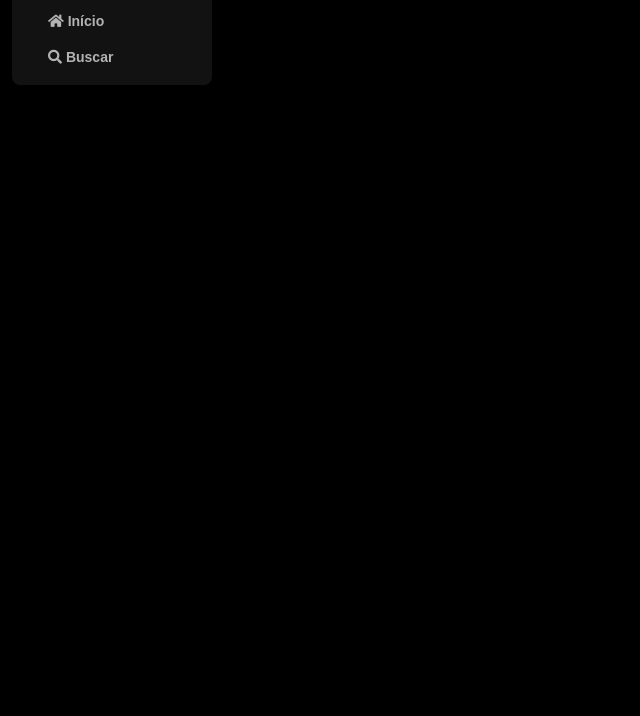
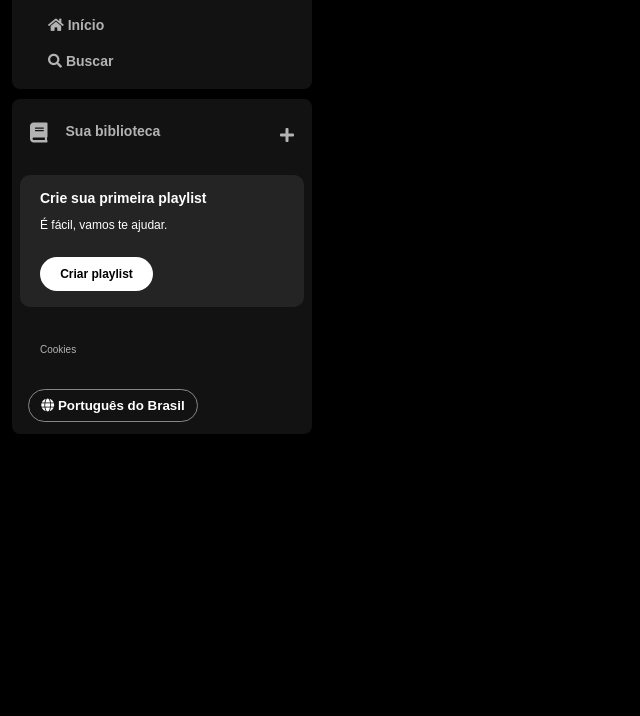
Before and after one commit to wisneycardeal/LearningAluraImersao-FrontEnd-Spotify, a plain HTML site: page index.html in a window 1280 px wide. Shown: the part 84-800 px from the top of the page, without its empty margins (0-640 px from the left). Drawn offline with Linux system fonts and the light colour scheme.

Commit message:
Aula 2 Nesta aula, iremos trabalhar todo código do menu lateral e nos aprofundaremos em CSS com posicionamento, layouts e a técnica do Flexbox. Nesta aula, você vai: Criar todo menu lateral da página; Aprender os fundamentos do CSS Flexbox; Saber mais sobre posicionamentos no CSS.

```diff
--- a/index.html
+++ b/index.html
@@ -8,11 +8,13 @@
 
 
     <link rel="stylesheet" href="reset.css">
-    <link rel="stylesheet" href="styles.css">
+    <link rel="stylesheet" href="style.css">
 
     <!-- Links para trazer os ícones via CDN -->
-    <link rel="stylesheet" href="https://use.fontawesome.com/releases/v5.15.4/css/solid.css"/>
-    <link rel="stylesheet" href="https://use.fontawesome.com/releases/v5.15.4/css/fontawesome.css"/>
+    <link rel="stylesheet" href="https://use.fontawesome.com/releases/v5.15.4/css/solid.css"
+        integrity="sha384-Tv5i09RULyHKMwX0E8wJUqSOaXlyu3SQxORObAI08iUwIalMmN5L6AvlPX2LMoSE" crossorigin="anonymous" />
+    <link rel="stylesheet" href="https://use.fontawesome.com/releases/v5.15.4/css/fontawesome.css"
+        integrity="sha384-jLKHWM3JRmfMU0A5x5AkjWkw/EYfGUAGagvnfryNV3F9VqM98XiIH7VBGVoxVSc7" crossorigin="anonymous" />
 </head>
 
 <body>
@@ -23,7 +25,6 @@
                     <img src="./assets/icons/logo-spotify.png" alt="Spotify Logo">
                 </a>
             </div>
-            <div>
             <ul>
                 <li>
                     <a href="#">
@@ -38,8 +39,37 @@
                     </a>
                 </li>
             </ul>
+        </nav>
+        <div class="library">
+            <div class="library__content">
+                <button class="library__button">
+                    <span class="fa fas fa-book"></span>
+                    <span>Sua biblioteca</span>
+                </button>
+                <span class="fa fa-plus"></span>
             </div>
-        </nav>
+
+            <section class="section-playlist">
+                <div class="section-playlist__content">
+                    <span class="text title">Crie sua primeira playlist</span>
+                    <span class="text subtitle">É fácil, vamos te ajudar.</span>
+                    <button class="section-playlist__button">
+                        <span>Criar playlist</span>
+                    </button>
+                </div>
+            </section>
+
+            <div class="cookies">
+                <a href="#">Cookies</a>
+            </div>
+
+            <div class="languages">
+                <button class="languages__button">
+                    <span class="fa fa-globe"></span>
+                    <span>Português do Brasil</span>
+                </button>
+            </div>
+        </div>
     </div>
 </body>
 
--- /dev/null
+++ b/style.css
@@ -0,0 +1,171 @@
+body{
+    background-color: #000;
+}
+
+.sidebar{
+    position:fixed;
+    top:0;
+    left:0;
+    bottom:0;
+    padding:12px;
+    width:300px;
+}
+
+.sidebar__navigation{
+    background-color: #121212;
+    border-radius:8px;
+    padding:16px 0 0 16px;
+}
+
+.logo{
+    background: #121212;
+    display:flex;
+    border-radius:8px;
+    padding:16px 0 0 16px;
+}
+
+.sidebar__navigation .logo img{
+    width:80px;
+}
+
+.sidebar nav ul{
+    margin-top:20px;
+    padding:0 20px 10px 20px;
+}
+
+.sidebar ul li{
+    padding:10px 0;
+}
+
+.sidebar nav ul li a{
+    color:#b3b3b3;
+    text-decoration:none;
+    font-weight:600;
+    font-size:14px;
+    font-family:"DM Sans", sans-serif;
+}
+
+.library{
+    background-color:#121212;
+    border-radius:8px;
+    display:flex;
+    justify-content:space-between;
+    flex-direction:column;
+    padding:4px 8px;
+    color:#b3b3b3;
+    font-weight:600;
+    font-size:14;
+    margin-top:10px;
+}
+
+.library .library__content{
+    display:flex;
+    justify-content:space-between;
+}
+
+.library .library__button{
+    display:flex;
+    margin-right:10px;
+    color:#b3b3b3;
+    background-color:transparent;
+    border:0;
+    font-size:14px;
+    font-weight:700;
+    font-family:"DM Sans", sans-serif;
+    text-align:center;
+    text-decoration:none;
+    text-transform:none;
+    padding:20px 10px;
+}
+
+.library .library__button .fa{
+    font-size:20px;
+    font-weight:300;
+    color:#b3b3b3;
+    margin-right:10px;
+    padding-right:8px;
+}
+
+.library .library__content .fa-plus{
+    margin:24px 10px;
+}
+
+.section-playlist{
+    display:flex;
+    align-items:flex-start;
+    justify-content:space-between;
+    gap:20px;
+    background-color:#242424;
+    color:#b3b3b3;
+    font-weight:600;
+    font-size:14px;
+    margin:8px 0;
+    padding:16px 20px;
+    border-radius:10px;
+}
+
+.section-playlist .section-playlist__content{
+    display:flex;
+    flex-direction:column;
+}
+
+.section-playlist__content .text{
+    padding-bottom:14px;
+    color:#fff;
+    font-family:"DM Sans", sans-serif;
+}
+
+.section-playlist__content .title{
+    font-weight:700;
+}
+
+.section-playlist__content .subtitle{
+    font-weight:500;
+    font-size:12px;
+}
+
+.section-playlist__content .section-playlist__button{
+    display:flex;
+    justify-content:center;
+    background-color:#fff;
+    color:#000;
+    border-radius:20px;
+    font-size:12px;
+    font-weight:700;
+    font-family:"DM Sans", sans-serif;
+    text-decoration:none;
+    text-transform:none;
+    padding:10px;
+    margin-top:12px;
+    border:0px;
+    width:113px;
+}
+
+.sidebar .cookies{
+    margin:25px 20px;
+}
+
+.sidebar .cookies a{
+    color:#b3b3b3;
+    font-family: "DM Sans", sans-serif;
+    font-weight: 500;
+    font-size:10px;
+    text-decoration: none;
+}
+
+.sidebar .cookies a:hover{
+    text-decoration: underline;
+}
+
+.languages .languages__button{
+    align-items: center;
+    background-color: transparent;
+    border: 1px solid #878787;
+    color:#FFF;
+    font-weight: bold;
+    cursor:pointer;
+    width: 170px;
+    margin:8px;
+    padding:8px;
+    border-radius:20px;
+}
--- a/styles.css
+++ /dev/null
@@ -1,58 +0,0 @@
-body {
-    background-color: black;
-}
-
-h1 {
-    color: white;
-}
-
-.sidebar {
-    position: fixed;
-    top: 0;
-    left: 0;
-    bottom: 0;
-    width: 200px;
-    height: 100%;
-    padding: 12px;
-    overflow-y: auto;
-    overflow-x: hidden;
-    z-index: 1;
-    transition: 0.5s;
-
-}
-
-.sidebar nav ul {
-    margin-top: 20 px;
-    padding: 0 20px 10px 20px;
-}
-
-.sidebar nav ul li {
-    padding: 10px 0;
-}
-
-.sidebar nav ul li a {
-    color: #b3b3b3;
-    text-decoration: none;
-    font-weight: 600;
-    font-size: 14px;
-    font-family: "DM Sans", sans-serif;
-}
-
-.sidebar__navigation {
-    background-color: #121212;
-    border-radius: 8px;
-    padding: 16px 0 0 16px;
-}
-
-.sidebar__navigation .logo {
-    background: #121212;
-    display: flex;
-    margin-bottom: 16px;
-    border-radius: 8px;
-    padding: 16px 0 0 16px;
-}
-
-.sidebar__navigation .logo img {
-    width: 80px;
-    height: auto;
-}
```
Lines whose indentation alone changed are shown as unchanged.
